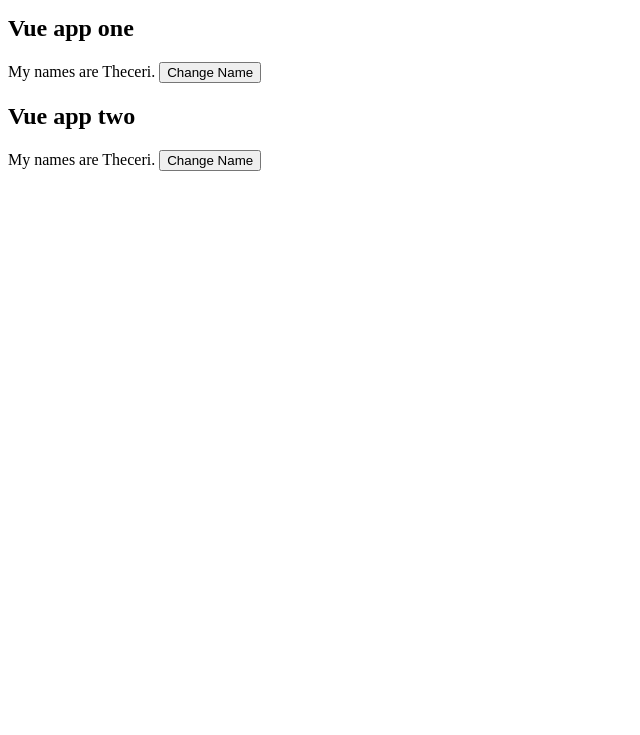
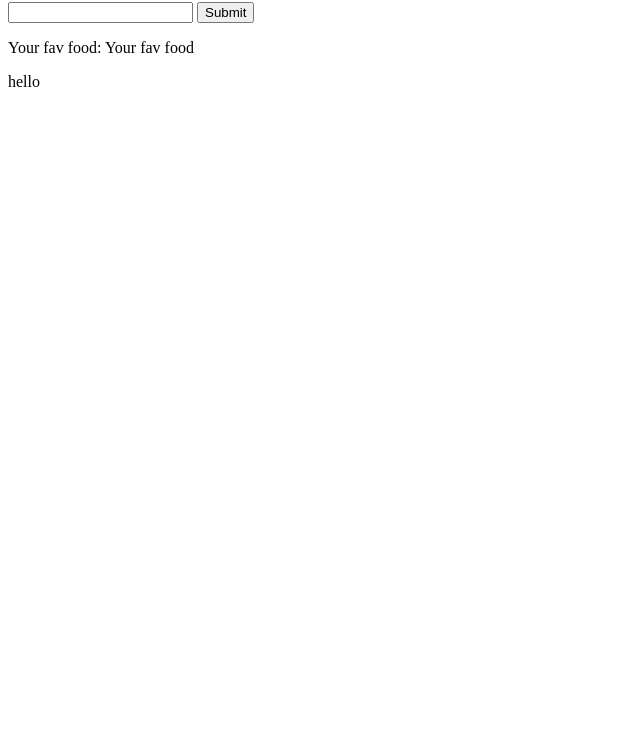
Before and after one commit to Theceri/the-net-ninja-vue-course, a plain HTML site: page index.html in a window 1280 px wide. Shown: the part 65-800 px from the top of the page, without its empty margins (0-640 px from the left). Drawn offline with nearby package versions, Linux system fonts and the light colour scheme.

Commit message:
tutorial 16

```diff
--- a/app.js
+++ b/app.js
@@ -1,21 +1,12 @@
-Vue.component('greeting', {
-    template: '<p>My names are {{ name }}. <button v-on:click="changeName">Change Name</button></p>',
-    data: function(){
-        return {
-            name: 'Theceri'
-        }
+new Vue({
+    el: '#vue-app',
+    data: {
+        output: 'Your fav food'
     },
     methods: {
-        changeName: function(){
-            this.name = 'Mario';
+        readRefs: function(){
+            console.log(this.$refs.test.innerText);
+            this.output = this.$refs.input.value;
         }
     }
-})
-
-new Vue({
-    el: '#vue-app-one'
 });
-
-new Vue({
-    el: '#vue-app-two'
-});
--- a/index.html
+++ b/index.html
@@ -12,17 +12,14 @@
 </head>
 
 <body>
-    <h1>Components</h1>
-
-    <div id="vue-app-one">
-        <h2>Vue app one</h2>
-        <greeting></greeting>
+    <div id="vue-app">
+        <h2>Refs</h2>
+        <input type="text" ref="input">
+        <button v-on:click="readRefs">Submit</button>
+        <p>Your fav food: {{ output }}</p>
+        <div ref="test">hello</div>
     </div>
 
-    <div id="vue-app-two">
-        <h2>Vue app two</h2>
-        <greeting></greeting>
-    </div>
 
     <script src="app.js"></script>
 </body>
```
